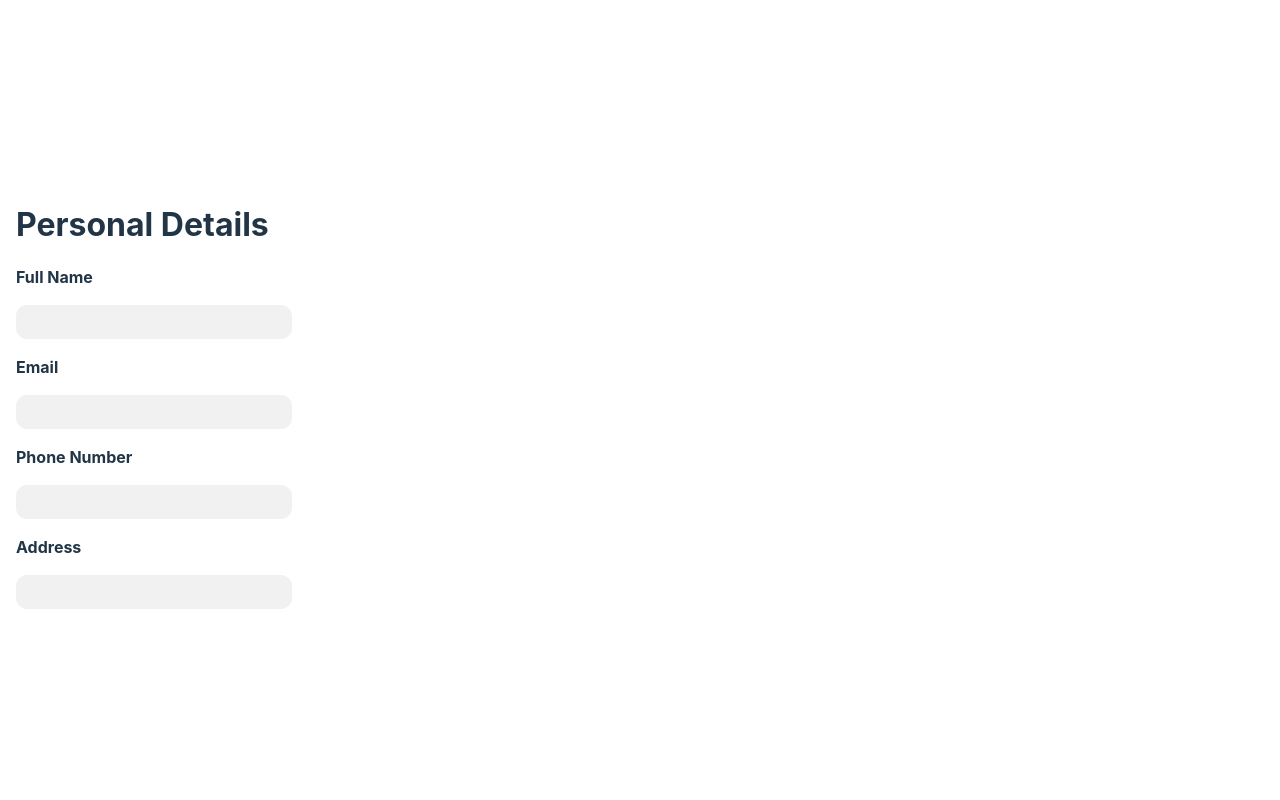
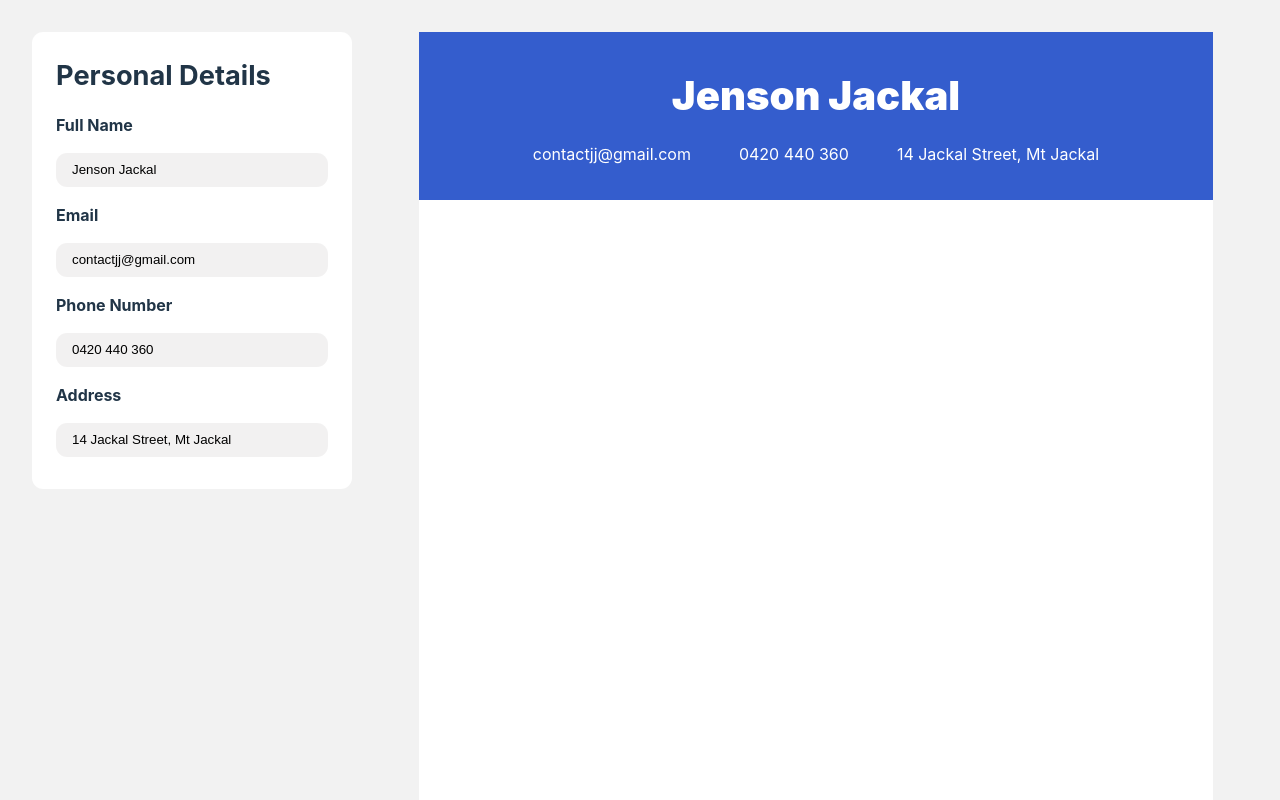
Before and after one commit to Frobii/resume-builder, a React (Vite) app: page / in a window 1280 px wide. Shown: the top 800 px of the page. Built offline with nearby package versions, Linux system fonts and the light colour scheme.

Commit message:
create-layout-for-resume-personal-details

```diff
--- a/src/Resume.jsx
+++ b/src/Resume.jsx
@@ -4,10 +4,12 @@ export default function Resume({fullName, email, phoneNumber, address}) {
     return (
         <div className="resume">
             <section className="personal-details">
-                <p className="full-name">{fullName}</p>
-                <p className="email">{email}</p>
-                <p className="phone-number">{phoneNumber}</p>
-                <p className="address">{address}</p>
+                <div className="full-name">{fullName}</div>
+                <div className="contact-info">
+                    <div className="email">{email}</div>
+                    <div className="phone-number">{phoneNumber}</div>
+                    <div className="address">{address}</div>
+                </div>
             </section>
         </div>
     )
--- a/src/ResumeBuilder.jsx
+++ b/src/ResumeBuilder.jsx
@@ -5,10 +5,10 @@ import './resume-builder.css';
 
 export default function ResumeBuilder() {
     const [formData, setFormData] = useState({
-      fullName: "",
-      email: "",
-      phoneNumber: "",
-      address: ""
+      fullName: "Jenson Jackal",
+      email: "contactjj@gmail.com",
+      phoneNumber: "0420 440 360",
+      address: "14 Jackal Street, Mt Jackal"
     })
 
     const handleInputChange = (name, value) => {
@@ -20,6 +20,7 @@ export default function ResumeBuilder() {
 
     return (
       <div className="main-container">
+        <section className="forms">
             <PersonalDetails
             fullName={formData.fullName}
             email={formData.email}
@@ -27,7 +28,10 @@ export default function ResumeBuilder() {
             address={formData.address}
             onInputChange={handleInputChange}
             />
+        </section>
+        <section className="resume-container">
             <Resume {...formData} />
+        </section>
       </div>
     )
 }
--- a/src/index.css
+++ b/src/index.css
@@ -13,6 +13,10 @@
   -moz-osx-font-smoothing: grayscale;
 }
 
+#root {
+  width: 100%;
+}
+
 a {
   font-weight: 500;
   color: #646cff;
@@ -24,10 +28,11 @@ a:hover {
 
 body {
   margin: 0;
+  padding: 2rem;
   display: flex;
-  place-items: center;
   min-width: 320px;
   min-height: 100vh;
+  background-color: #e2e2e270;
 }
 
 button {
--- a/src/personal-details.css
+++ b/src/personal-details.css
@@ -1,6 +1,7 @@
 h1 {
-    font-size: 2rem;
-    margin-bottom: 0px;
+    font-size: 1.7rem;
+    margin: 0px;
+    width: 100%;
 }
 
 label {
@@ -11,7 +12,16 @@ label {
 }
 
 .personal-details-form {
-    padding-left: 1rem;
+    padding: 1.5rem;
+    padding-bottom: 2rem;
+    background-color: white;
+    border-radius: 0.7rem;
+    max-width: 18rem;
+    height: min-content;
+    display: flex;
+    flex-direction: column;
+    align-items: center;
+    text-align: left;
 }
 
 .input-group {
@@ -20,9 +30,11 @@ label {
 }
 
 .text-input {
+    padding-left: 1rem;
+    padding-right: 1rem;
     background-color: rgba(230, 228, 228, 0.514);
     border: none;
     height: 2rem;
-    width: 17rem;
+    width: 15rem;
     border-radius: 0.7rem;
 }
--- a/src/resume-builder.css
+++ b/src/resume-builder.css
@@ -0,0 +1,10 @@
+.main-container {
+    display: flex;
+    gap: 2rem;
+}
+
+.resume-container {
+    display: flex;
+    flex-grow: 1;
+    justify-content: center;
+}
--- a/src/resume.css
+++ b/src/resume.css
@@ -0,0 +1,27 @@
+.resume {
+    background-color: white;
+    width: 21cm;
+    height: 29.7cm;
+}
+
+.personal-details {
+    background-color: rgba(24, 71, 199, 0.877);
+    height: 15%;
+    gap: 1rem;
+    color: white;
+    display: flex;
+    flex-direction: column;
+    align-items: center;
+    justify-content: center;
+}
+
+.full-name {
+    font-size: 2.5rem;
+    font-weight: 900;
+}
+
+.contact-info {
+    display: flex;
+    gap: 3rem;
+    justify-content: center;
+}
```
Lines whose indentation alone changed are shown as unchanged.
